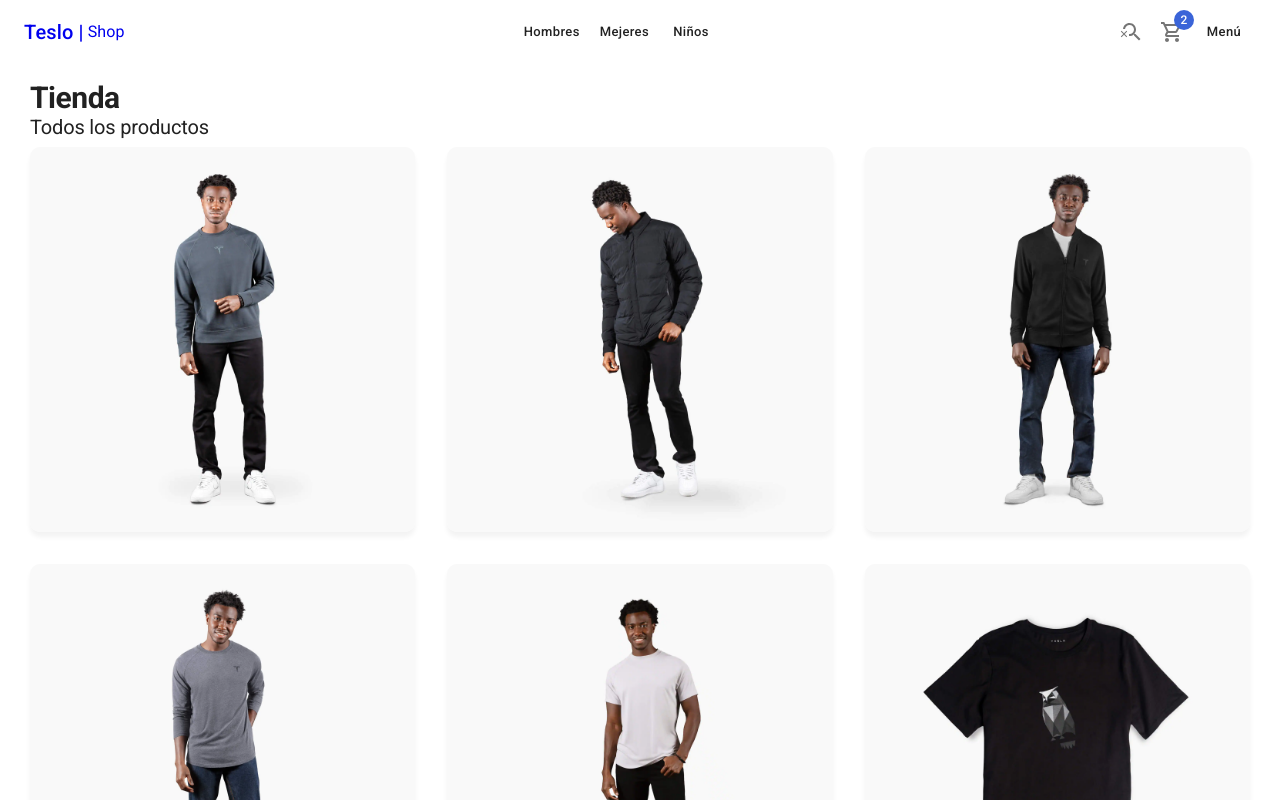
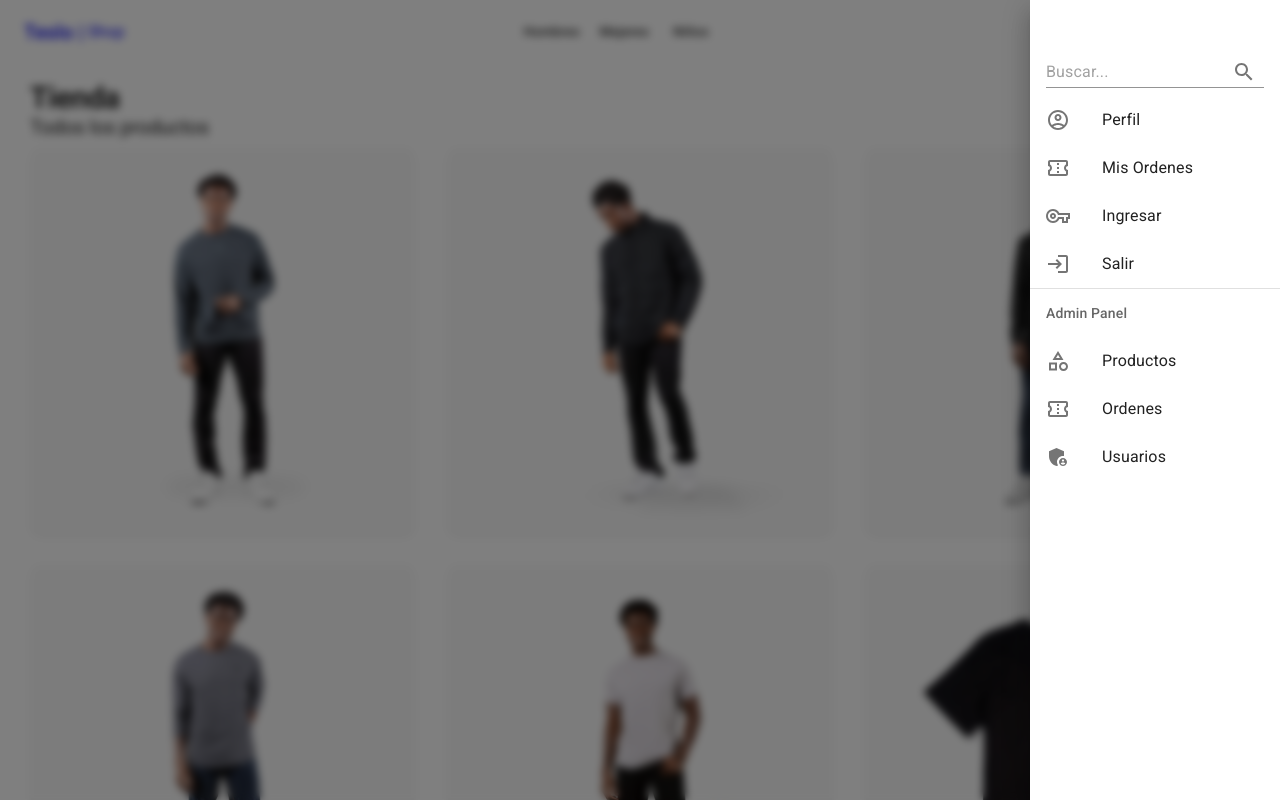
Before and after one commit to areyesdev/Teslo-Shop, a Next.js app: page / in a window 1280 px wide. Shown: the top 800 px of the page. Built offline with nearby package versions, Linux system fonts and the light colour scheme.

Commit message:
Add: Sidebar

```diff
--- a/components/layouts/ShopLayout.tsx
+++ b/components/layouts/ShopLayout.tsx
@@ -1,6 +1,8 @@
+import { FC } from 'react';
 import Head from 'next/head';
-import { FC } from 'react'
-import { Navbar } from '../ui';
+
+import { Navbar, SideMenu } from '../ui';
+
 
 interface Props {
   title: string;
@@ -32,6 +34,8 @@ export const ShopLayout: FC<Props> = ({ children, title, pageDescription, imageF
         <Navbar />
       </nav>
 
+      <SideMenu />
+
       <main style={{
         margin: '80px auto',
         maxWidth: '1440px',
--- /dev/null
+++ b/components/ui/SideMenu.tsx
@@ -0,0 +1,111 @@
+import { Box, Divider, Drawer, IconButton, Input, InputAdornment, List, ListItem, ListItemIcon, ListItemText, ListSubheader } from "@mui/material"
+import { AccountCircleOutlined, AdminPanelSettings, CategoryOutlined, ConfirmationNumberOutlined, EscalatorWarningOutlined, FemaleOutlined, LoginOutlined, MaleOutlined, SearchOutlined, VpnKeyOutlined } from "@mui/icons-material"
+
+
+export const SideMenu = () => {
+  return (
+    <Drawer
+      open={true}
+      anchor='right'
+      sx={{ backdropFilter: 'blur(4px)', transition: 'all 0.5s ease-out' }}
+    >
+      <Box sx={{ width: 250, paddingTop: 5 }}>
+
+        <List>
+
+          <ListItem>
+            <Input
+              type='text'
+              placeholder="Buscar..."
+              endAdornment={
+                <InputAdornment position="end">
+                  <IconButton
+                    aria-label="toggle password visibility"
+                  >
+                    <SearchOutlined />
+                  </IconButton>
+                </InputAdornment>
+              }
+            />
+          </ListItem>
+
+          <ListItem button>
+            <ListItemIcon>
+              <AccountCircleOutlined />
+            </ListItemIcon>
+            <ListItemText primary={'Perfil'} />
+          </ListItem>
+
+          <ListItem button>
+            <ListItemIcon>
+              <ConfirmationNumberOutlined />
+            </ListItemIcon>
+            <ListItemText primary={'Mis Ordenes'} />
+          </ListItem>
+
+
+          <ListItem button sx={{ display: { xs: '', sm: 'none' } }}>
+            <ListItemIcon>
+              <MaleOutlined />
+            </ListItemIcon>
+            <ListItemText primary={'Hombres'} />
+          </ListItem>
+
+          <ListItem button sx={{ display: { xs: '', sm: 'none' } }}>
+            <ListItemIcon>
+              <FemaleOutlined />
+            </ListItemIcon>
+            <ListItemText primary={'Mujeres'} />
+          </ListItem>
+
+          <ListItem button sx={{ display: { xs: '', sm: 'none' } }}>
+            <ListItemIcon>
+              <EscalatorWarningOutlined />
+            </ListItemIcon>
+            <ListItemText primary={'Niños'} />
+          </ListItem>
+
+
+          <ListItem button>
+            <ListItemIcon>
+              <VpnKeyOutlined />
+            </ListItemIcon>
+            <ListItemText primary={'Ingresar'} />
+          </ListItem>
+
+          <ListItem button>
+            <ListItemIcon>
+              <LoginOutlined />
+            </ListItemIcon>
+            <ListItemText primary={'Salir'} />
+          </ListItem>
+
+
+          {/* Admin */}
+          <Divider />
+          <ListSubheader>Admin Panel</ListSubheader>
+
+          <ListItem button>
+            <ListItemIcon>
+              <CategoryOutlined />
+            </ListItemIcon>
+            <ListItemText primary={'Productos'} />
+          </ListItem>
+          <ListItem button>
+            <ListItemIcon>
+              <ConfirmationNumberOutlined />
+            </ListItemIcon>
+            <ListItemText primary={'Ordenes'} />
+          </ListItem>
+
+          <ListItem button>
+            <ListItemIcon>
+              <AdminPanelSettings />
+            </ListItemIcon>
+            <ListItemText primary={'Usuarios'} />
+          </ListItem>
+        </List>
+      </Box>
+    </Drawer>
+  )
+}
--- a/components/ui/index.ts
+++ b/components/ui/index.ts
@@ -1 +1,2 @@
 export * from './Navbar'
+export * from './SideMenu'
```
